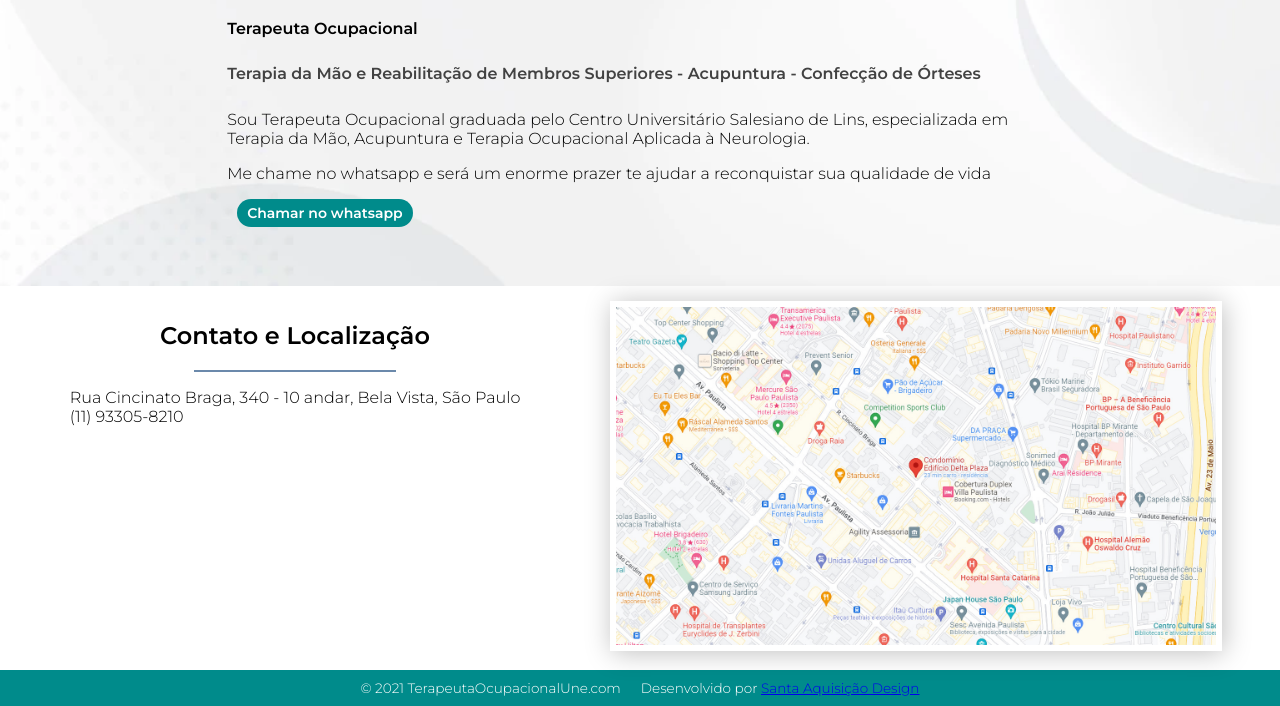
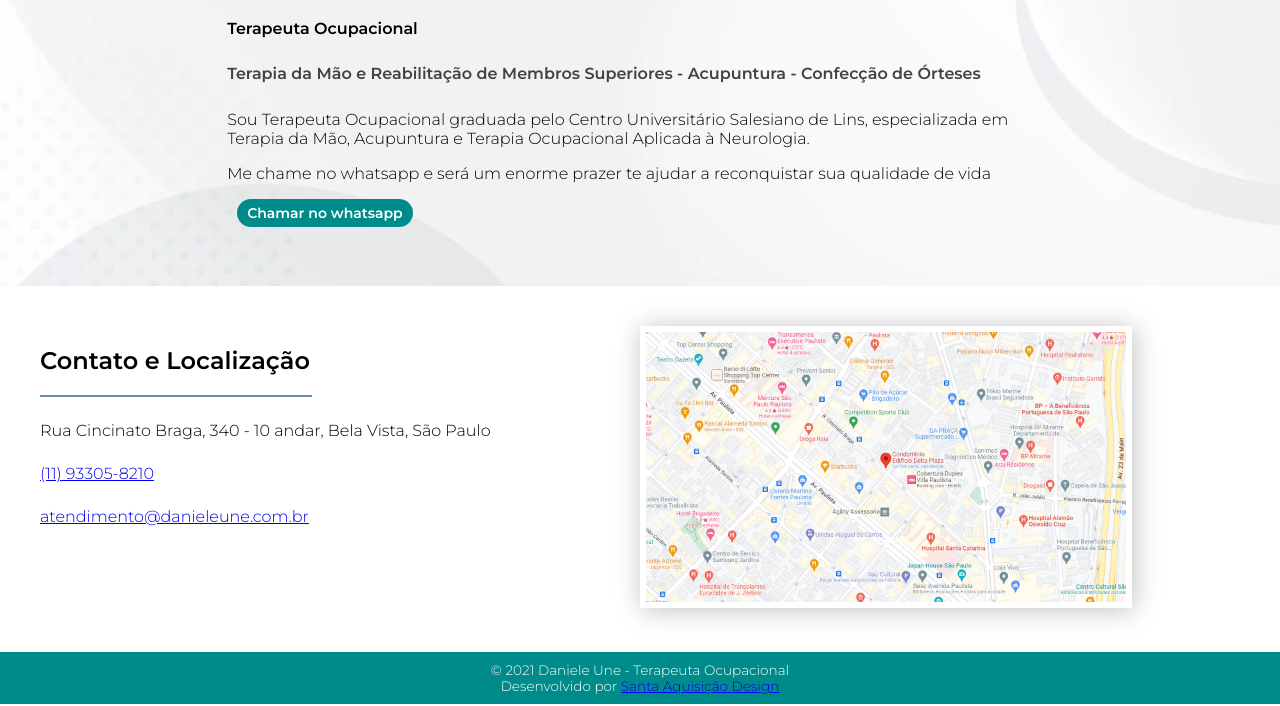
Before and after one commit to guilhermebonomo/danieleune, a plain HTML site: page index.html in a window 1280 px wide. Shown: the part 3307-4013 px from the top of the page. Drawn offline with Linux system fonts and the light colour scheme.

Commit message:
atualização de estilos

```diff
--- a/index.html
+++ b/index.html
@@ -250,21 +250,23 @@
 
       </section>
       <section class="localizacao">
-
         <div class="fale-esq">
           <h1 class="headline-servicos">Contato e Localização</h1>
-          <hr width="200px" size="2px" color="#6B89AB" align="center">
+          <hr width="270px" size="2px" color="#6B89AB" align="left">
           <ul>
             <li>Rua Cincinato Braga, 340 - 10 andar, Bela Vista, São Paulo</li>
-            <li>(11) 93305-8210</li>
-          </div>
+            <li><a href="https://api.whatsapp.com/send?phone=5511933058210&text=Ol%C3%A1!%20Eu%20gostaria%20de%20agendar%20um%20atendimento%20com%20Dra.%20Daniele%20Une%20[9851]">(11) 93305-8210</a></li>
+            <li><a href="mailto:atendimento@danieleune.com.br">atendimento@danieleune.com.br</a></li>
+          </ul>
+        </div>
+        <div class="map-wrapper">
           <a href="#">
-            <img src="./images/mapa.jpg" width="600px" style="padding: 1%; box-shadow: 2px 2px 25px rgba(0, 0, 0, 0.25);"></a>
-        </ul>
+            <img src="./images/mapa.jpg" width="600px" class="mapa"></a>
+        </div>
       </section>
     <footer>
-      <span>© 2021 TerapeutaOcupacionalUne.com</span>
-      <span>Desenvolvido por <a href="https://santaaquisicao.com.br">Santa Aquisição Design</a></span>
+      <div>© 2021 Daniele Une - Terapeuta Ocupacional</div>
+      <div>Desenvolvido por <a href="https://santaaquisicao.com.br">Santa Aquisição Design</a></div>
     </footer>
   </body>
 </html>
--- a/style.css
+++ b/style.css
@@ -4,7 +4,7 @@
 body {
   margin: 0;
   padding: 0;
-  overflow: auto;
+
 }
 ul.fa-ul{
   margin-left: 0;
@@ -15,10 +15,6 @@ ul.fa-ul{
 .icones{
 color: #6B89AB;
 font-size: 48px;
-}
-
-::-webkit-scrollbar{
-background: transparent;
 }
 .cabecalhos{
   background-color: #f9f9f9;
@@ -245,35 +241,7 @@ font-family: 'Montserrat', sans-serif;;
 
 }
 
-@media (max-width: 390px){
-  footer{
-    display: block;
-  }
-  .localizacao{
-    display: block;
-  }
-  .fale-esq{
-    margin-right: 0;
-  }
-  .titulo-cv{
-    text-align: center;
-    align-self: center;
-    align-content: center;
-  }
-  .coluna-02{
-    max-width: 90%;
-    align-self: center;
-    justify-content: center;
-    text-align: center;
 
-
-  }
-  .conteudo-cv{
-    text-align: center;
-    align-items: center;
-  }
-
-}
 
 
 .profile-photo{
@@ -327,31 +295,76 @@ font-family: 'Montserrat', sans-serif;;
 }
 .localizacao{
   padding: 15px;
-  display: flex;
-  justify-content: center;
-  gap: 30px;
 }
 .fale-esq{
-  display: block;
-  justify-content: left !important;
-  margin-right: 60px;
+  justify-content: left;
 }
 .localizacao ul{
   list-style-type: none;
   padding: 0;
   font-weight: 500;
 }
+.localizacao ul li{
+  margin-bottom: 1.5rem;
+}
+.localizacao ul li:first-child{
+  margin-top: 1.5rem;
+}
+.map-wrapper{
+  display: flex;
+  justify-content: center;
+}
+.mapa{
+  padding: 1%;
+  box-shadow: 2px 2px 25px rgba(0, 0, 0, 0.25);
+}
 footer{
   padding: 10px;
   background-color: darkcyan;
   text-align: center;
   color: white;
-  display: flex;
-  gap: 20px;
-  justify-content: center;
   font-size: 0.85rem;
 }
 footer a:visited{
   text-decoration: none;
   color: #fcb741;
 }
+/*MEDIA QUERY*/
+@media (max-width: 390px){
+  .localizacao{
+    display: flex;
+    flex-direction: column;
+    text-align: center;
+    justify-content: center;
+  }
+  .titulo-cv{
+    text-align: center;
+    align-self: center;
+    align-content: center;
+  }
+  .coluna-02{
+    max-width: 90%;
+    align-self: center;
+    justify-content: center;
+    text-align: center;
+  }
+  .conteudo-cv{
+    text-align: center;
+    align-items: center;
+  }
+
+}
+@media (min-width: 1024px){
+  .localizacao{
+    display: grid;
+    grid-template-columns: 1fr 1fr;
+    margin: 25px;
+    justify-content: space-around;
+  }
+  .localizacao h1{
+    text-align: left;
+  }
+  .mapa{
+    width:80%;
+  }
+}
```
